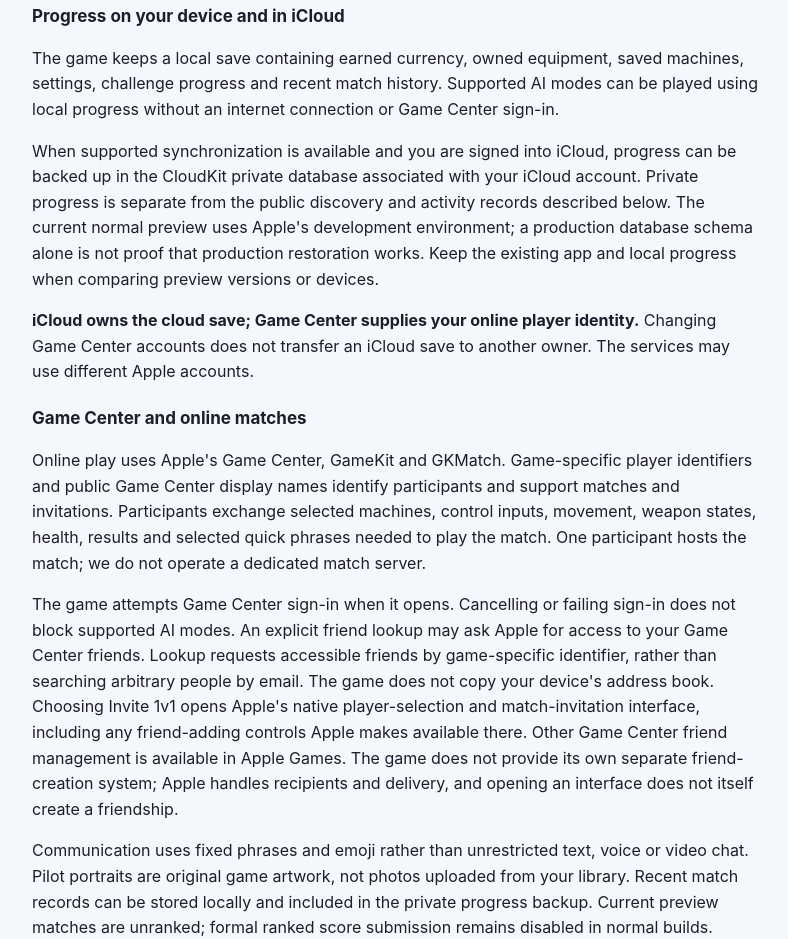
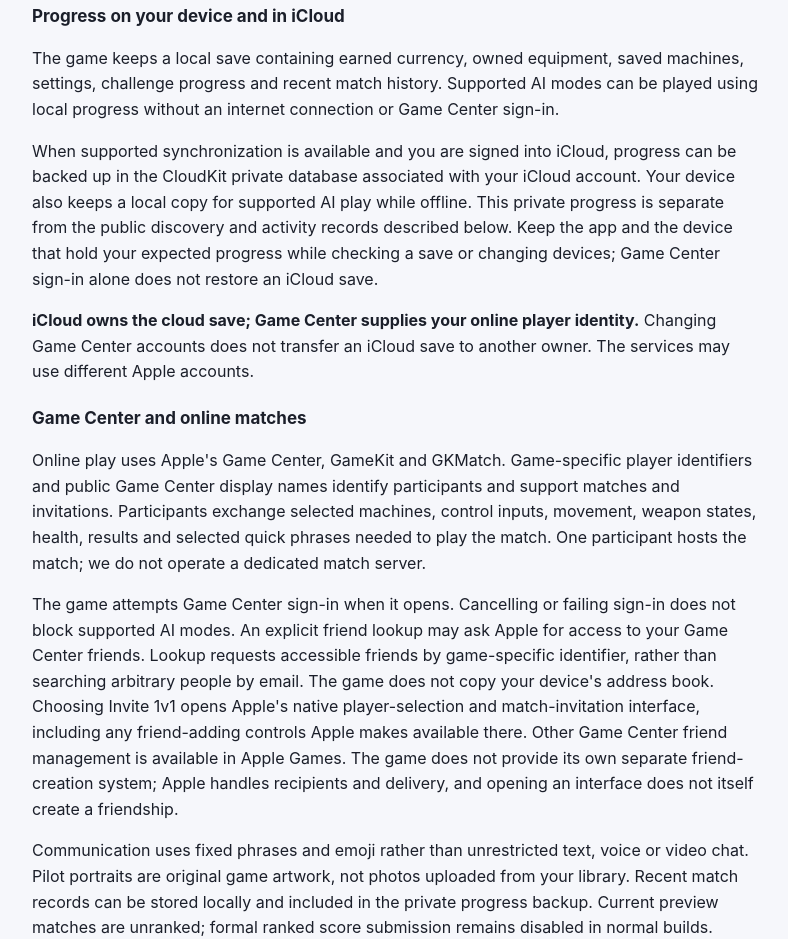
Before and after one commit to rabbiesamurai/rabbiesamurai.github.io, a plain HTML site: page privacy.html in a window 1280 px wide. Shown: the part 2916-3855 px from the top of the page, without its empty margins (244-1032 px from the left). Drawn offline with Linux system fonts and the light colour scheme.

Commit message:
Explain Mecha iCloud save ownership and offline progress in player terms

```diff
--- a/privacy.html
+++ b/privacy.html
@@ -47,7 +47,7 @@
   <p>This game is in development. The following describes its current implementation; production cloud restoration, formal rankings and regional advertising-consent flows are still being verified.</p>
     <h3 id="mecha-sumo-saves">Progress on your device and in iCloud</h3>
     <p>The game keeps a local save containing earned currency, owned equipment, saved machines, settings, challenge progress and recent match history. Supported AI modes can be played using local progress without an internet connection or Game Center sign-in.</p>
-    <p>When supported synchronization is available and you are signed into iCloud, progress can be backed up in the CloudKit private database associated with your iCloud account. Private progress is separate from the public discovery and activity records described below. The current normal preview uses Apple's development environment; a production database schema alone is not proof that production restoration works. Keep the existing app and local progress when comparing preview versions or devices.</p>
+    <p>When supported synchronization is available and you are signed into iCloud, progress can be backed up in the CloudKit private database associated with your iCloud account. Your device also keeps a local copy for supported AI play while offline. This private progress is separate from the public discovery and activity records described below. Keep the app and the device that hold your expected progress while checking a save or changing devices; Game Center sign-in alone does not restore an iCloud save.</p>
     <p><strong>iCloud owns the cloud save; Game Center supplies your online player identity.</strong> Changing Game Center accounts does not transfer an iCloud save to another owner. The services may use different Apple accounts.</p>
     <h3 id="mecha-sumo-online">Game Center and online matches</h3>
     <p>Online play uses Apple's Game Center, GameKit and GKMatch. Game-specific player identifiers and public Game Center display names identify participants and support matches and invitations. Participants exchange selected machines, control inputs, movement, weapon states, health, results and selected quick phrases needed to play the match. One participant hosts the match; we do not operate a dedicated match server.</p>
```
Also changed, not shown: support.html (+1 -1 lines).
